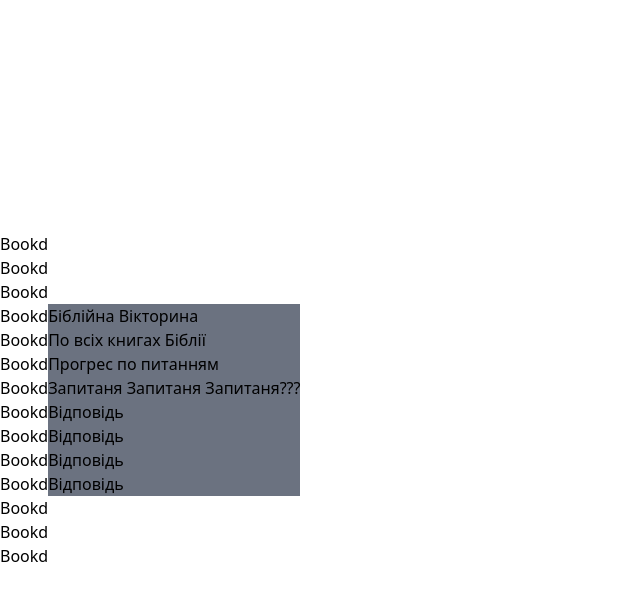
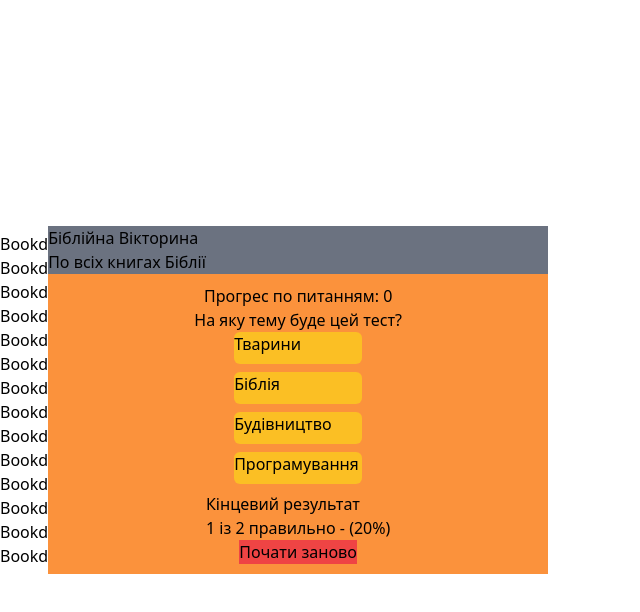
Before and after one commit to Artem18084/simple-quiz, a React (Create React App) app: page / in a window 1280 px wide. Both pictures are taken after a click on the element "Біблійна Вікторина". Shown: the top 612 px of the page, without its empty margins (0-640 px from the left). Built offline with nearby package versions, Linux system fonts and the light colour scheme.

Commit message:
firstStyle commit queation area

```diff
--- a/src/App/Main/QuestionSection/QuestionOptions/AnswerItem/AnswerItem.jsx
+++ b/src/App/Main/QuestionSection/QuestionOptions/AnswerItem/AnswerItem.jsx
@@ -1,5 +1,5 @@
 import React from "react";
 
-export default function AnswerItem() {
-  return <li>Відповідь</li>;
+export default function AnswerItem(props) {
+  return <li className="mb-2 h-8 w-32 bg-amber-400 	rounded-md">{props.answer}</li>;
 }
--- a/src/App/Main/QuestionSection/QuestionOptions/QuestionOptions.jsx
+++ b/src/App/Main/QuestionSection/QuestionOptions/QuestionOptions.jsx
@@ -2,12 +2,13 @@ import React from "react";
 import AnswerItem from "./AnswerItem/AnswerItem";
 
 export default function QuestionOptions() {
+
   return (
     <ul>
-      <AnswerItem />
-      <AnswerItem />
-      <AnswerItem />
-      <AnswerItem />
+      <AnswerItem answer="Тварини" />
+      <AnswerItem answer ="Біблія"/>
+      <AnswerItem answer="Будівництво" />
+      <AnswerItem answer="Програмування"/>
     </ul>
   );
 }
--- a/src/App/Main/QuestionSection/QuestionSection.jsx
+++ b/src/App/Main/QuestionSection/QuestionSection.jsx
@@ -1,12 +1,20 @@
-import React from "react";
+import React ,{useState} from "react";
 import QuestionOptions from "./QuestionOptions/QuestionOptions";
 
 export default function QuestionSection() {
+  const [showFinalResults ,setShowFinalResults] = useState(false)
+  const [score,setScore] = useState(0)
+  const [currentQuestion,setCurrentQuestion] =useState(0)
+  const questions =['на яку тему буде тест','хто його придува']
+
   return (
-    <div>
-      <h3>Прогрес по питанням</h3>
-      <h2>Запитаня Запитаня Запитаня???</h2>
+    <div className=" bg-orange-400 h-[300px] w-[500px] flex flex-col items-center justify-center">
+      <h3>Прогрес по питанням: {score}</h3>
+      <h2>На яку тему буде цей тест?</h2>
       <QuestionOptions />
+      <div><h3>Кінцевий результат</h3>
+      <h4>{currentQuestion + 1} із {questions.length} правильно - (20%)</h4></div>
+      <button className="bg-red-500">Почати заново</button>
     </div>
   );
 }
```
